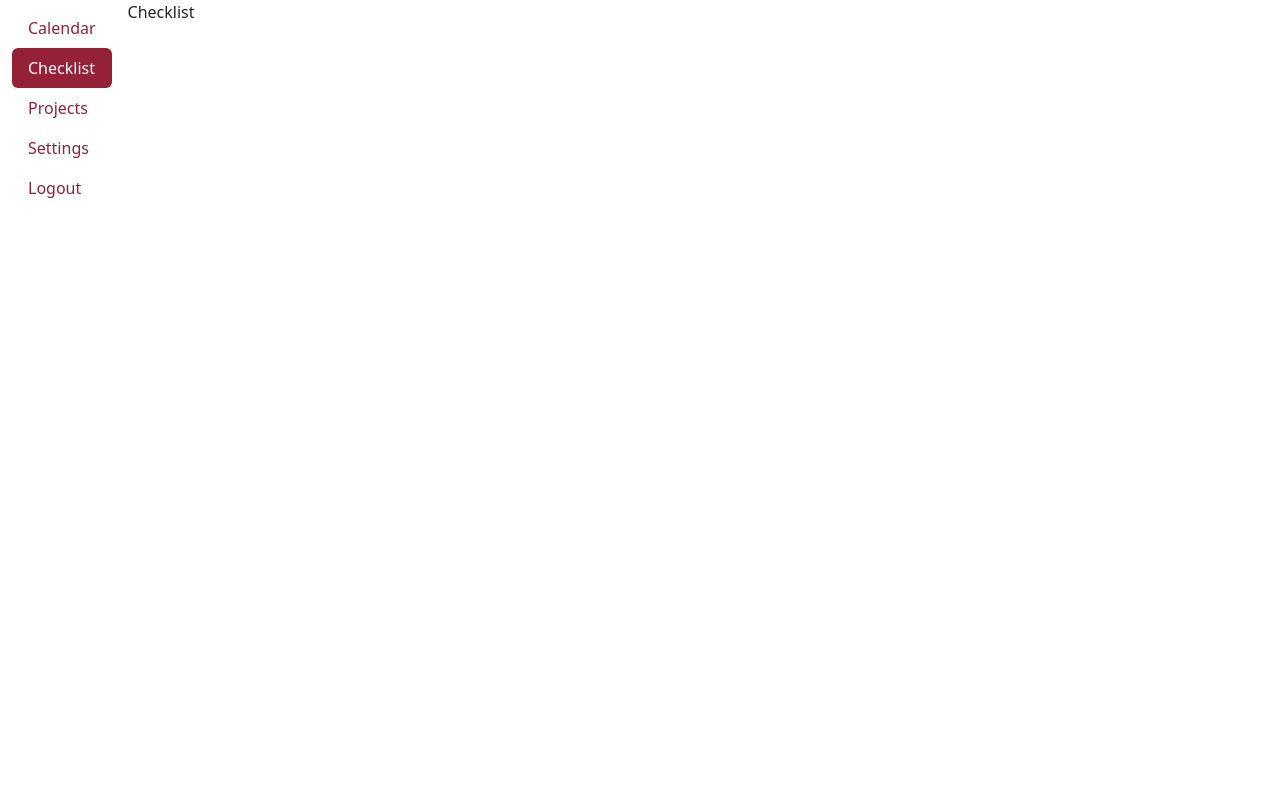
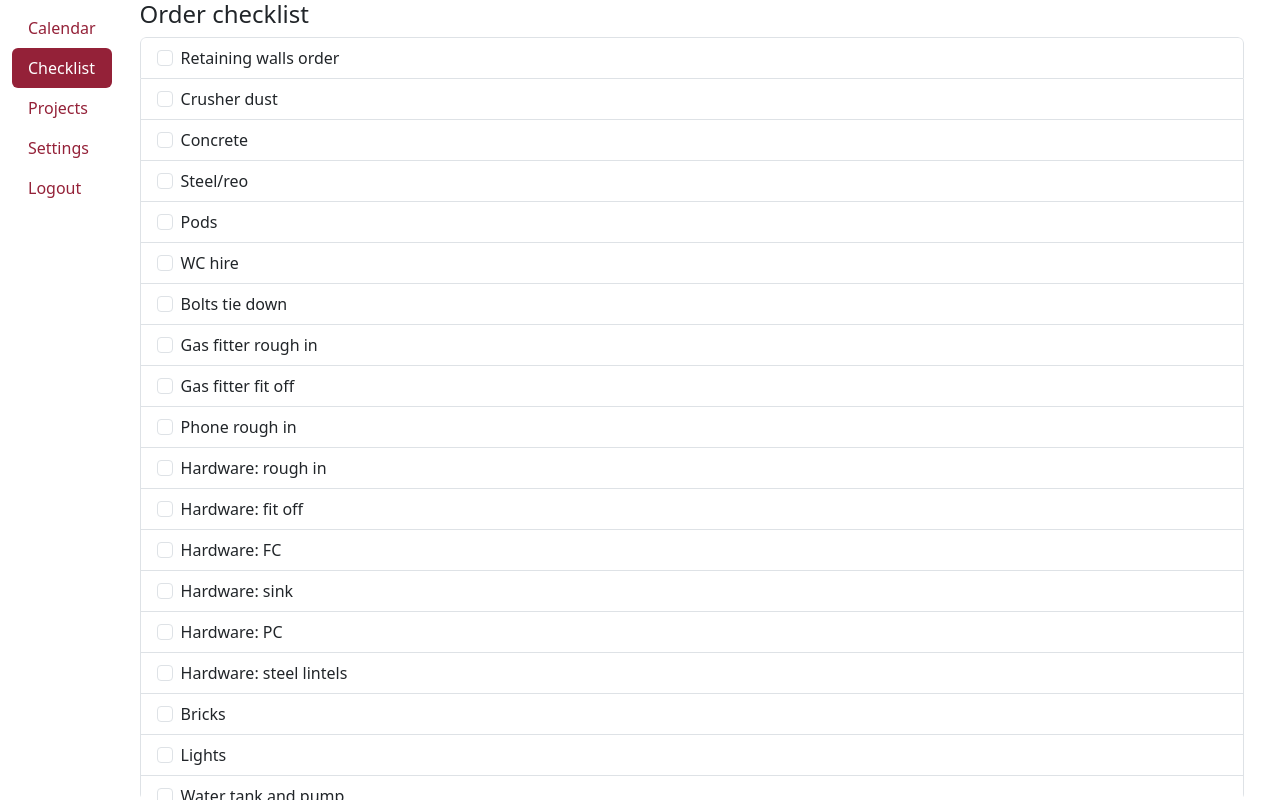
Before and after one commit to m-ariah93/comsci-ia, a React (Vite) app in the folder frontend/: page /checklist in a window 1280 px wide. Built offline with nearby package versions, Linux system fonts and the light colour scheme.

Commit message:
checklist page with items
need to add project selection to the page and figure out how to save it to the db

```diff
--- a/frontend/src/pages/ChecklistPage.jsx
+++ b/frontend/src/pages/ChecklistPage.jsx
@@ -1,7 +1,51 @@
 export default function ChecklistPage() {
+
+    const checklist = [
+        "Retaining walls order",
+        "Crusher dust",
+        "Concrete",
+        "Steel/reo",
+        "Pods",
+        "WC hire",
+        "Bolts tie down",
+        "Gas fitter rough in",
+        "Gas fitter fit off",
+        "Phone rough in",
+        "Hardware: rough in",
+        "Hardware: fit off",
+        "Hardware: FC",
+        "Hardware: sink",
+        "Hardware: PC",
+        "Hardware: steel lintels",
+        "Bricks",
+        "Lights",
+        "Water tank and pump",
+        "Tile order",
+        "Turf",
+        "Landscaping",
+        "Disconnect power",
+        "Gas connection",
+        "Oven",
+        "Cooktop",
+        "White goods",
+        "Book gas fitter",
+        "Hand over folder",
+        "NBN connection",
+        "Covenant bond refund"
+    ];
+
+
     return (
-        <div>
-            Checklist
+        <div className="container-fluid d-flex flex-column vh-100 pe-4" style={{ minHeight: 0 }}>
+            <h4>Order checklist</h4>
+            <ul className="list-group overflow-auto flex-grow-1" style={{ minHeight: 0 }}>
+                {checklist.map((item) => (
+                    <li className='list-group-item'>
+                        <input className="form-check-input me-2" type="checkbox" value="" id="firstCheckbox" />
+                        <label className="form-check-label" for="firstCheckbox">{item}</label>
+                    </li>
+                ))}
+            </ul>
         </div>
     );
 }
```
